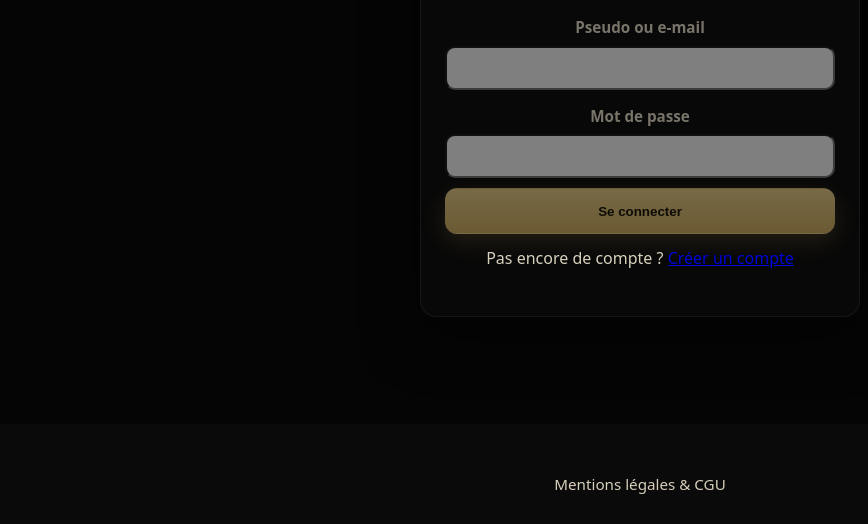
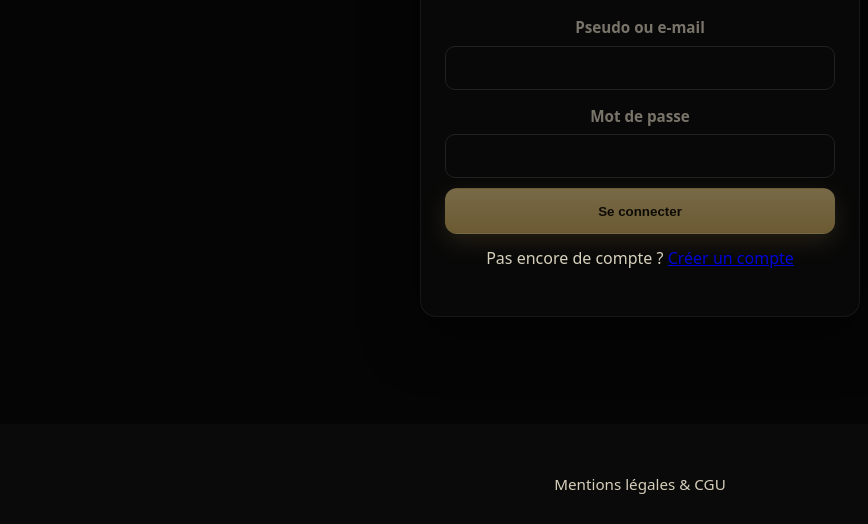
Before and after one commit to Empirevelvet/Velvet-creators-vip, a website: page login.html in a window 1280 px wide. Shown: the part 376-900 px from the top of the page, without its empty margins (0-868 px from the left). Drawn offline with Linux system fonts and the light colour scheme; files whose address does not match are found by name.

Commit message:
Update styles.css

```diff
--- a/styles.css
+++ b/styles.css
@@ -1,3 +1,14 @@
+input, textarea, select {
+  background-color: #111;   /* fond sombre */
+  color: #fff;              /* texte blanc */
+  border: 1px solid #444;   /* bordure discrète */
+  border-radius: 6px;
+  padding: 8px;
+  width: 100%;
+}
+input::placeholder, textarea::placeholder {
+  color: #aaa;   /* couleur des placeholders */
+}
 *{box-sizing:border-box}
 html,body{height:100%}
 body{
```
